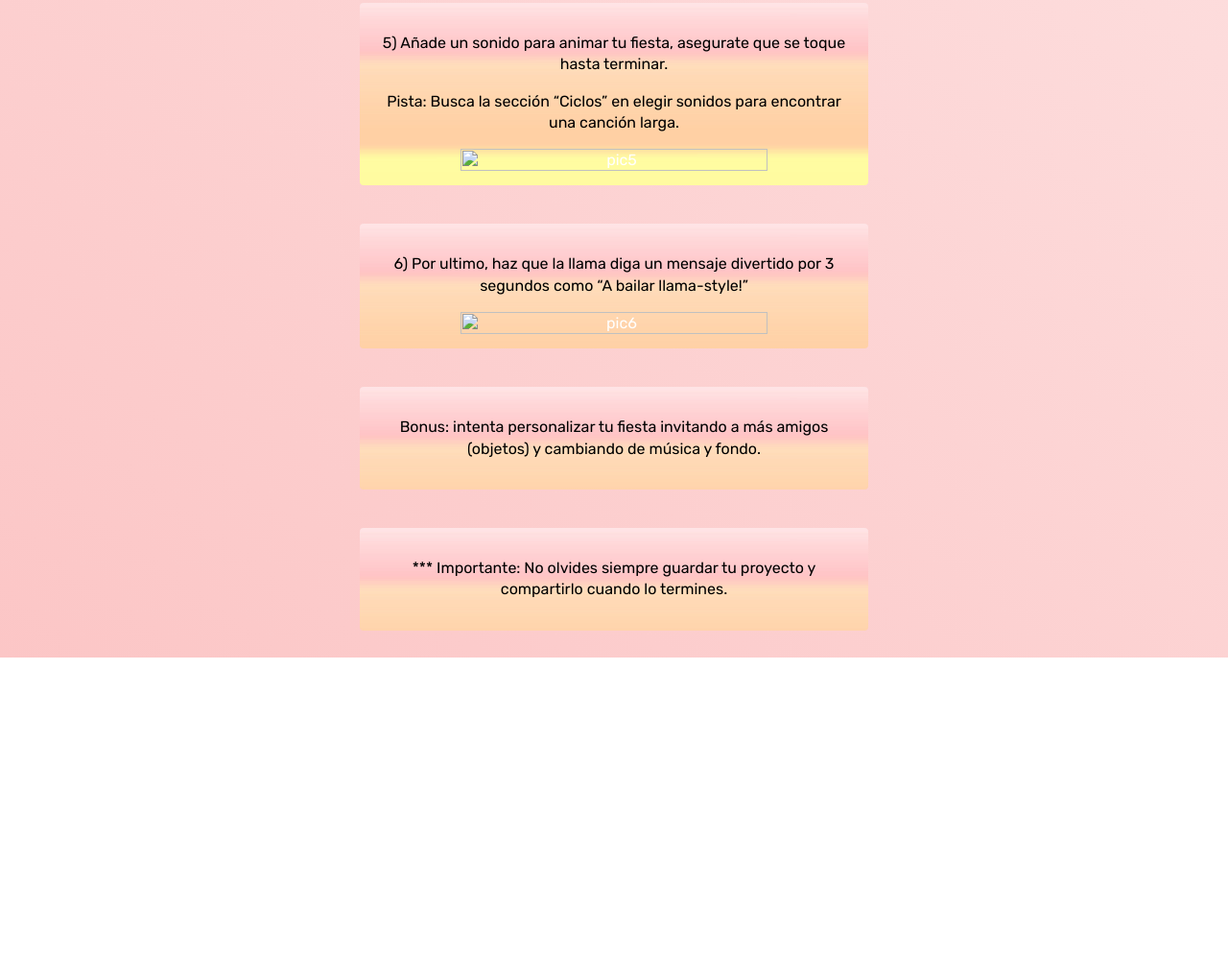
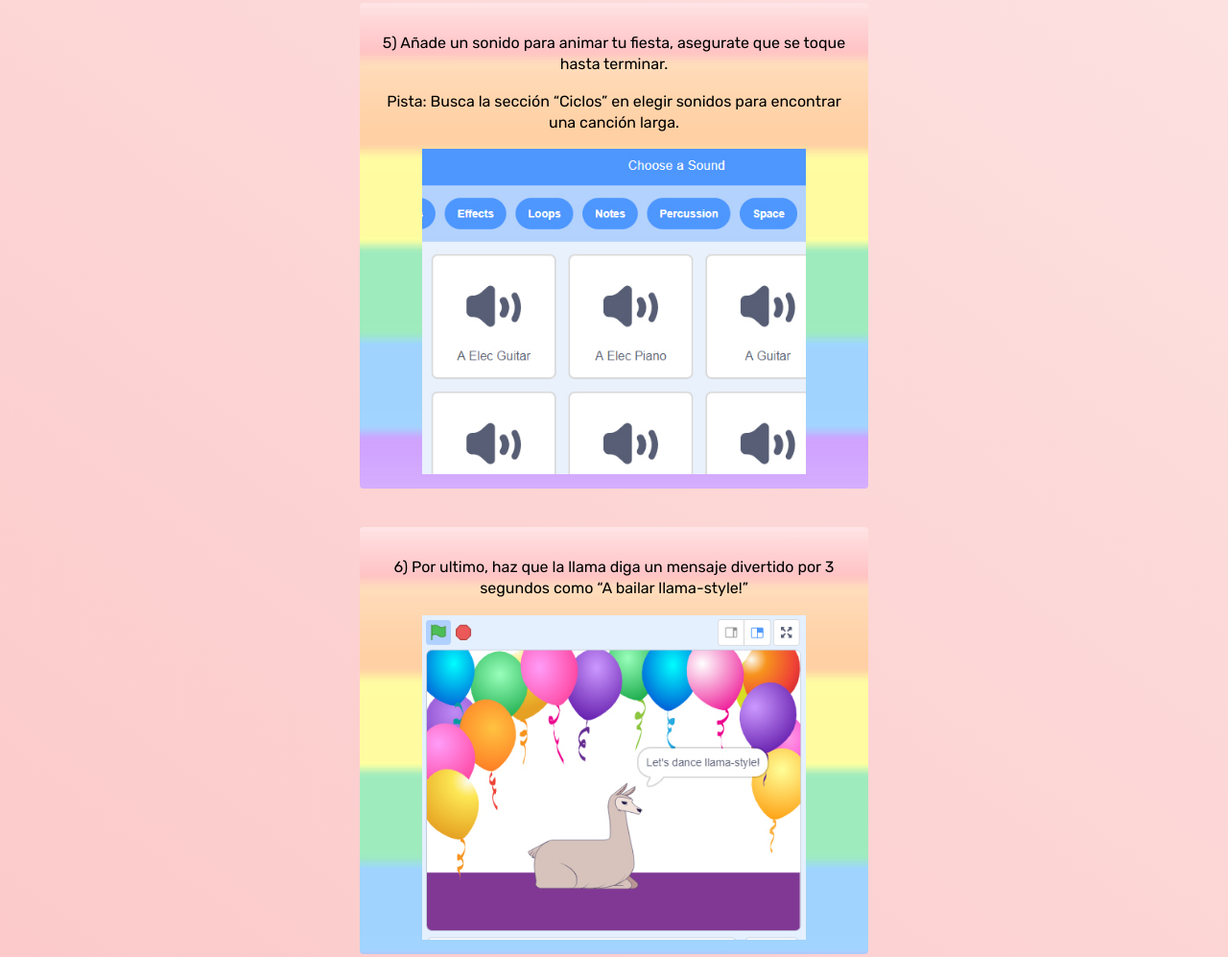
Before and after one commit to artcodeacademy/llama-style-party, a plain HTML site: page index.html in a window 1280 px wide. Shown: the part 2628-3625 px from the top of the page at 96% size. Before the commit the page ends 3313 px from the top, so only its background shows below. Drawn offline with Linux system fonts and the light colour scheme.

Commit message:
Update index.html

```diff
--- a/index.html
+++ b/index.html
@@ -44,11 +44,11 @@
 		<div class="block">
 			<p>5) Añade un sonido para animar tu fiesta, asegurate que se toque hasta terminar.</p>
 <p>Pista: Busca la sección “Ciclos” en elegir sonidos para encontrar una canción larga.</p>
-			<img src="Fiesta Llama-Style 5.jpg" alt="pic5" class="image">
+			<img src="Party Llama-Style 5.jpg" alt="pic5" class="image">
 		</div>
 		<div class="block">
 			<p>6) Por ultimo, haz que la llama diga un mensaje divertido por 3 segundos como “A bailar llama-style!”</p>
-			<img src="Fiesta Llama-Style 6.jpg" alt="pic6" class="image">
+			<img src="Party Llama-Style 6.jpg" alt="pic6" class="image">
 		</div>
     <div class="block">
 			<p>Bonus: intenta personalizar tu fiesta invitando a más amigos (objetos) y cambiando de música y fondo.</p>
```
